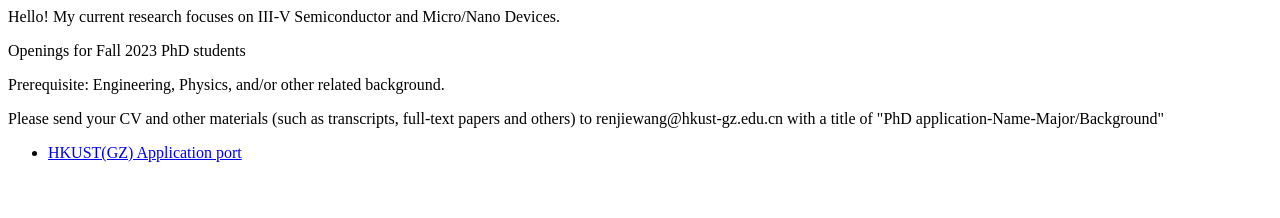
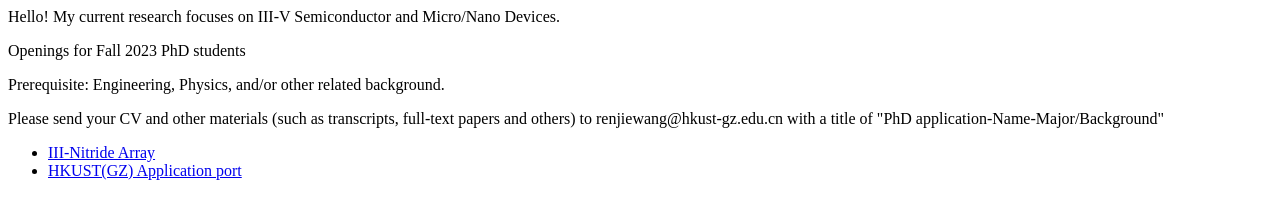
Before and after one commit to renjiewangzju/hkustgz, a plain HTML site: page index.html in a window 1280 px wide. Drawn offline with Linux system fonts and the light colour scheme.

Commit message:
Update index.html

```diff
--- a/index.html
+++ b/index.html
@@ -3,5 +3,6 @@
 <p>Prerequisite: Engineering, Physics, and/or other related background.</p>
 <p>Please send your CV and other materials (such as transcripts, full-text papers and others) to renjiewang@hkust-gz.edu.cn with a title of "PhD application-Name-Major/Background"</p>
 <ul>
-  <li> <a href="https://w5.hkust-gz.edu.cn/cgi-bin/std_nem_cgi.sh/WService=broker_3z_p/prg/pg_ap_main.r">HKUST(GZ) Application port</a></li>
+  <li><a href="https://github.com/renjiewangzju/hkustgz/raw/main/IMAGENWARRAY3.png">III-Nitride Array</a></li>
+  <li><a href="https://w5.hkust-gz.edu.cn/cgi-bin/std_nem_cgi.sh/WService=broker_3z_p/prg/pg_ap_main.r">HKUST(GZ) Application port</a></li>
 </ul>
```
